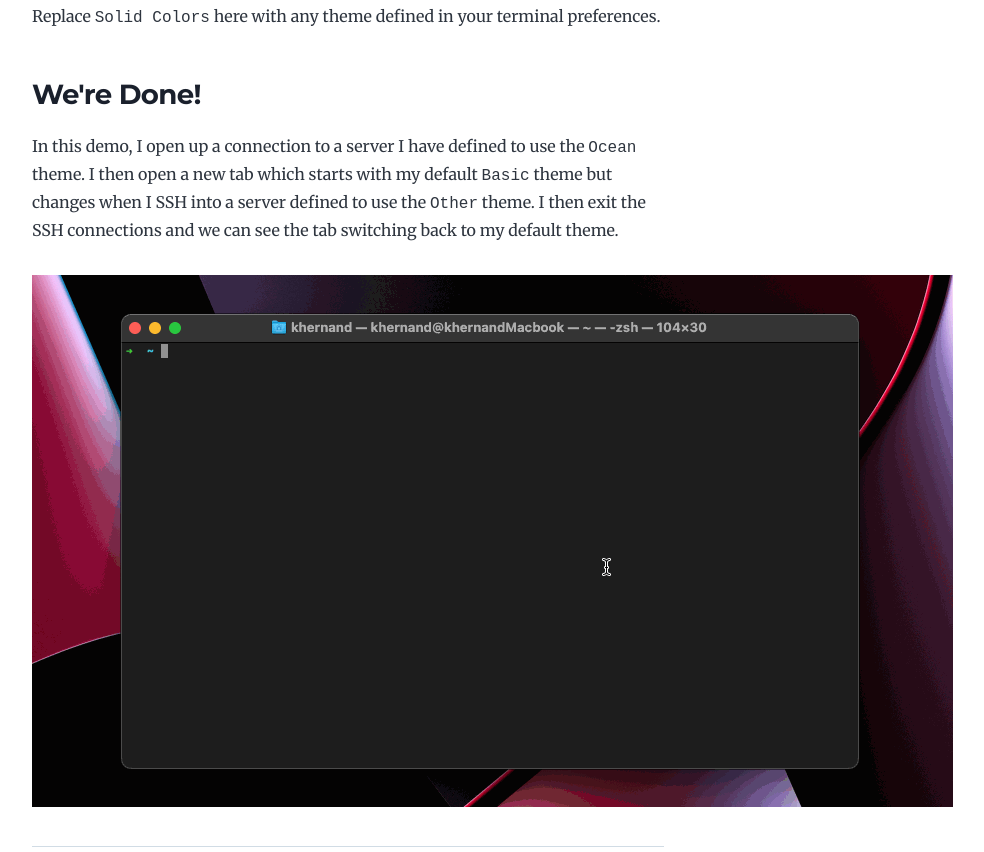
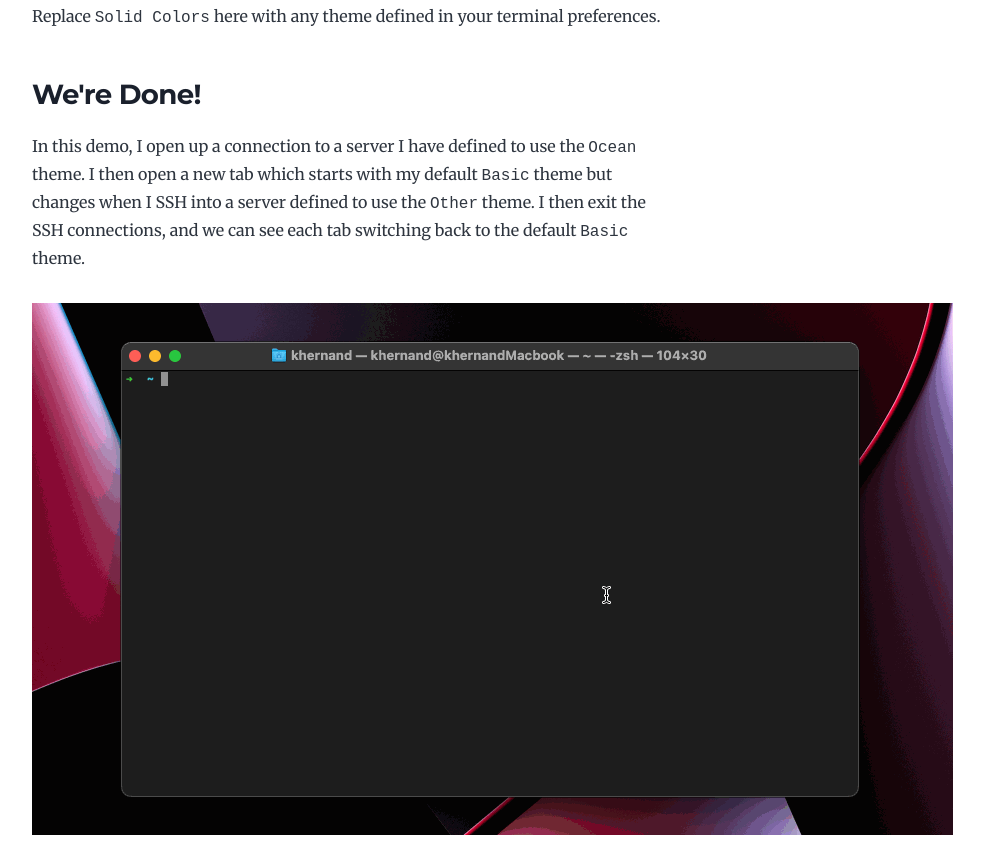
Before and after one commit to khernand/blog, a Gatsby site: page /terminal-app-ssh/ in a window 1280 px wide. Shown: the part 4855-5707 px from the top of the page, without its empty margins (292-1276 px from the left). Built offline with nearby package versions, Linux system fonts and the light colour scheme; Gatsby itself is replaced by a stand-in of ours; some packages are replaced by stand-ins of ours.

Commit message:
fix(ssh): fix final section wording

```diff
--- a/content/blog/terminal-app-ssh/index.md
+++ b/content/blog/terminal-app-ssh/index.md
@@ -94,7 +94,7 @@ preferences.
 In this demo, I open up a connection to a server I have defined to use
 the `Ocean` theme. I then open a new tab which starts with my default
 `Basic` theme but changes when I SSH into a server defined to use the
-`Other` theme. I then exit the SSH connections and we can see the tab
-switching back to my default theme.
+`Other` theme. I then exit the SSH connections, and we can see each tab
+switching back to the default `Basic` theme.
 
 ![AppleScript Demo](./final-demo.gif)
```
